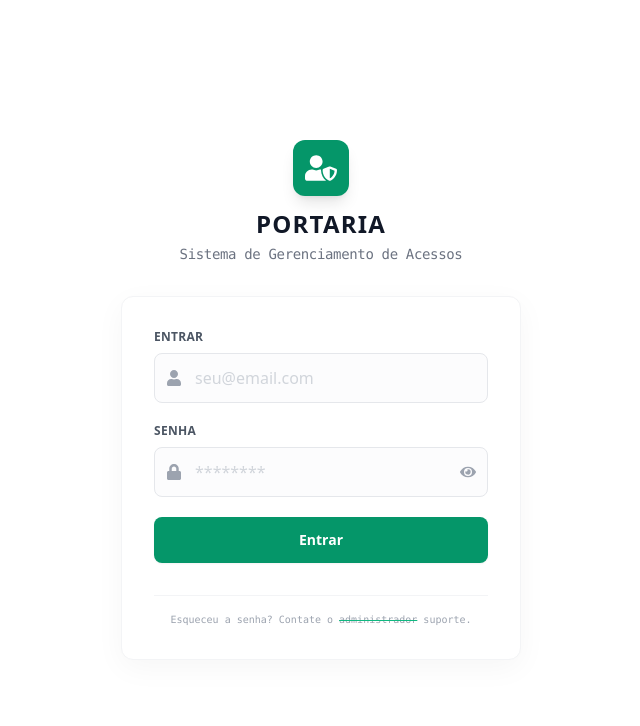
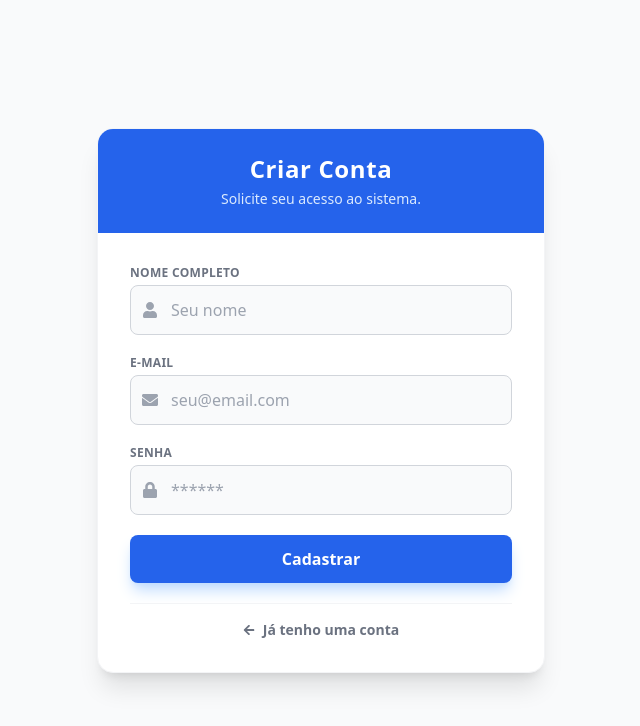
Before and after one commit to alissongabrieloliveira/gestao-acessos-veiculos-frontend, a React (Vite) app: page /register in a window 1280 px wide. Shown: the top 726 px of the page, without its empty margins (319-959 px from the left). Built offline with nearby package versions, Linux system fonts and the light colour scheme.

Commit message:
feat: implementa auto-cadastro de usuarios com status inativo padrao

```diff
--- a/src/pages/SignIn/index.jsx
+++ b/src/pages/SignIn/index.jsx
@@ -8,7 +8,7 @@
   FaEye,
   FaEyeSlash,
 } from "react-icons/fa";
-import { useNavigate } from "react-router-dom";
+import { useNavigate, Link } from "react-router-dom";
 
 export default function SignIn() {
   const { signIn } = useAuth();
@@ -138,6 +138,19 @@
                 "Entrar"
               )}
             </button>
+
+            {/* Botão de Cadastro */}
+            <div className="mt-6 text-center">
+              <p className="text-sm text-gray-500">
+                Não tem acesso?{" "}
+                <Link
+                  to="/register"
+                  className="font-bold text-blue-600 hover:text-blue-800 hover:underline"
+                >
+                  Crie sua conta
+                </Link>
+              </p>
+            </div>
           </form>
 
           {/* Footer */}
--- /dev/null
+++ b/src/pages/SignUp/index.jsx
@@ -0,0 +1,152 @@
+import React, { useState } from "react";
+import { Link, useNavigate } from "react-router-dom";
+import api from "../../services/api";
+import {
+  FaUser,
+  FaEnvelope,
+  FaLock,
+  FaArrowLeft,
+  FaCheckCircle,
+} from "react-icons/fa";
+
+export default function SignUp() {
+  const [nome, setNome] = useState("");
+  const [email, setEmail] = useState("");
+  const [senha, setSenha] = useState("");
+
+  const [loading, setLoading] = useState(false);
+  const [success, setSuccess] = useState(false);
+  const navigate = useNavigate();
+
+  async function handleSubmit(e) {
+    e.preventDefault();
+    setLoading(true);
+
+    try {
+      await api.post("/register", { nome, email, senha });
+      setSuccess(true);
+      // Redirecionar após alguns segundos
+      setTimeout(() => navigate("/"), 4000);
+    } catch (error) {
+      const msg = error.response?.data?.error || "Erro ao realizar cadastro.";
+      alert(msg);
+      setLoading(false);
+    }
+  }
+
+  return (
+    <div className="min-h-screen bg-gray-50 flex items-center justify-center p-4">
+      <div className="max-w-md w-full bg-white rounded-2xl shadow-xl overflow-hidden border border-gray-100">
+        {/* Cabeçalho */}
+        <div className="bg-blue-600 px-8 py-6 text-center">
+          <h1 className="text-2xl font-bold text-white tracking-wide">
+            Criar Conta
+          </h1>
+          <p className="text-blue-100 text-sm mt-1">
+            Solicite seu acesso ao sistema.
+          </p>
+        </div>
+
+        <div className="p-8">
+          {success ? (
+            <div className="text-center py-8 animate-fade-in">
+              <div className="mx-auto w-16 h-16 bg-green-100 text-green-600 rounded-full flex items-center justify-center mb-4">
+                <FaCheckCircle size={32} />
+              </div>
+              <h2 className="text-xl font-bold text-gray-800 mb-2">
+                Solicitação Enviada!
+              </h2>
+              <p className="text-gray-600 mb-6">
+                Seu cadastro foi realizado com sucesso.
+                <br />
+                <span className="font-bold text-gray-800">
+                  Aguarde a ativação
+                </span>{" "}
+                por um administrador para fazer login.
+              </p>
+              <Link to="/" className="text-blue-600 font-bold hover:underline">
+                Voltar para o Login
+              </Link>
+            </div>
+          ) : (
+            <form onSubmit={handleSubmit} className="space-y-5">
+              <div>
+                <label className="block text-xs font-bold text-gray-500 uppercase tracking-wide mb-1">
+                  Nome Completo
+                </label>
+                <div className="relative">
+                  <div className="absolute inset-y-0 left-0 pl-3 flex items-center pointer-events-none text-gray-400">
+                    <FaUser />
+                  </div>
+                  <input
+                    type="text"
+                    className="w-full pl-10 border border-gray-300 rounded-lg px-3 py-3 bg-gray-50 focus:bg-white focus:ring-2 focus:ring-blue-500 transition-all outline-none"
+                    placeholder="Seu nome"
+                    value={nome}
+                    onChange={(e) => setNome(e.target.value)}
+                    required
+                  />
+                </div>
+              </div>
+
+              <div>
+                <label className="block text-xs font-bold text-gray-500 uppercase tracking-wide mb-1">
+                  E-mail
+                </label>
+                <div className="relative">
+                  <div className="absolute inset-y-0 left-0 pl-3 flex items-center pointer-events-none text-gray-400">
+                    <FaEnvelope />
+                  </div>
+                  <input
+                    type="email"
+                    className="w-full pl-10 border border-gray-300 rounded-lg px-3 py-3 bg-gray-50 focus:bg-white focus:ring-2 focus:ring-blue-500 transition-all outline-none"
+                    placeholder="seu@email.com"
+                    value={email}
+                    onChange={(e) => setEmail(e.target.value)}
+                    required
+                  />
+                </div>
+              </div>
+
+              <div>
+                <label className="block text-xs font-bold text-gray-500 uppercase tracking-wide mb-1">
+                  Senha
+                </label>
+                <div className="relative">
+                  <div className="absolute inset-y-0 left-0 pl-3 flex items-center pointer-events-none text-gray-400">
+                    <FaLock />
+                  </div>
+                  <input
+                    type="password"
+                    className="w-full pl-10 border border-gray-300 rounded-lg px-3 py-3 bg-gray-50 focus:bg-white focus:ring-2 focus:ring-blue-500 transition-all outline-none"
+                    placeholder="******"
+                    value={senha}
+                    onChange={(e) => setSenha(e.target.value)}
+                    required
+                  />
+                </div>
+              </div>
+
+              <button
+                type="submit"
+                disabled={loading}
+                className="w-full bg-blue-600 hover:bg-blue-700 text-white font-bold py-3 px-4 rounded-lg shadow-lg shadow-blue-200 transition-all active:scale-95 disabled:opacity-70 flex items-center justify-center gap-2"
+              >
+                {loading ? "Enviando..." : "Cadastrar"}
+              </button>
+
+              <div className="text-center pt-4 border-t border-gray-100">
+                <Link
+                  to="/"
+                  className="text-sm font-bold text-gray-500 hover:text-blue-600 flex items-center justify-center gap-2 transition-colors"
+                >
+                  <FaArrowLeft size={12} /> Já tenho uma conta
+                </Link>
+              </div>
+            </form>
+          )}
+        </div>
+      </div>
+    </div>
+  );
+}
--- a/src/routes/index.jsx
+++ b/src/routes/index.jsx
@@ -2,6 +2,7 @@
 import { Routes, Route } from "react-router-dom";
 
 import SignIn from "../pages/SignIn";
+import SignUp from "../pages/SignUp";
 import Dashboard from "../pages/Dashboard";
 import Pessoas from "../pages/Pessoas";
 import Veiculos from "../pages/Veiculos";
@@ -20,6 +21,7 @@
   return (
     <Routes>
       <Route path="/" element={<SignIn />} />
+      <Route path="/register" element={<SignUp />} />
 
       {/* --- GRUPO 1: ACESSO GERAL (Admin e Operador) --- */}
       <Route element={<PrivateRoutes />}>
```
